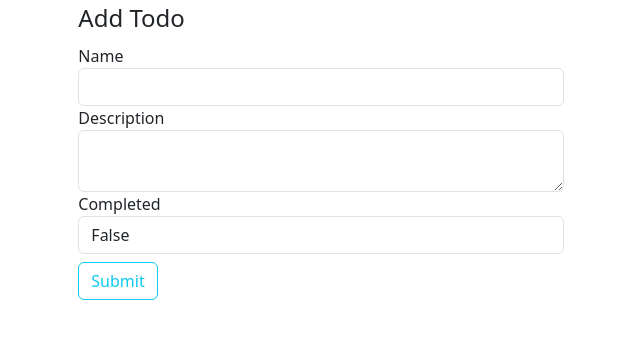
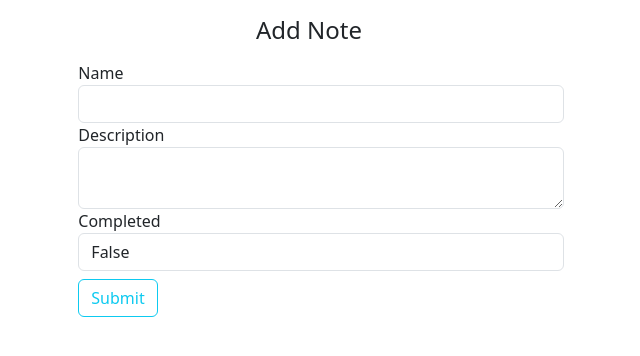
Before and after one commit to kmparks60/Culmino, a Flask app: page /add_todo in a window 1280 px wide. Shown: the part 56-412 px from the top of the page, without its empty margins (319-959 px from the left). Run offline with Flask 3, Linux system fonts and the light colour scheme; some libraries are stand-ins or nearby versions.

Commit message:
cleaned up add_todo code/changed Add Note spacing

```diff
--- a/application/templates/add_todo.html
+++ b/application/templates/add_todo.html
@@ -4,47 +4,47 @@
 	<form action="" method="POST">
 		{{ form.csrf_token() }}
 		<fieldset class="form-group">
-			<legend>Add Todo</legend>
+			<legend class="row justify-content-center h4 my-3">Add Note</legend>
 
 			<div class="form-group">
-				{{ form.name.label(class="formcontrol-label") }}
+				{{ form.name.label(class="form-control-label") }}
 				{% if form.name.errors %}
-					{{ form.name(class="form-control form-control is-invalid") }}
+					{{ form.name(class="form-control is-invalid") }}
 					{% for error in form.name.errors %}
-					<div class="invalid-feedback">
+					<div class="invalid-feedback" id="nameError">
 						<span>{{ error }}</span>
 					</div>
 					{% endfor %}
 				{% else %}
-					{{ form.name(class="form-control form-control") }}
+					{{ form.name(class="form-control") }}
 				{% endif %}
 			</div>
 
 			<div class="form-group">
 				{{ form.description.label(class="form-control-label") }}
 				{% if form.description.errors %}
-					{{ form.description(class="form-control form-control is-invalid") }}
+					{{ form.description(class="form-control is-invalid") }}
 					{% for error in form.description.errors %}
-						<div class="invalid-feedback">
+						<div class="invalid-feedback" id="descriptionError">
 							<span>{{ error }}</span>
 						</div>
 					{% endfor %}
 				{% else %}
-					{{ form.description(class="form-control form-control") }}
+					{{ form.description(class="form-control") }}
 				{% endif %}
 			</div>
 
 			<div class="form-group">
 				{{ form.completed.label(class="form-control-label") }}
 				{% if form.completed.errors %}
-					{{ form.completed.label(class="form-control-label form-control is-invalid") }}
+					{{ form.completed(class="form-control is-invalid") }}
 					{% for error in form.completed.errors %}
-						<div class="invalid-feedback">
+						<div class="invalid-feedback" id="completedError">
 							<span>{{ error }}</span>
 						</div>
 					{% endfor %}
 				{% else %}
-					{{ form.completed(class="form-control form-control") }}
+					{{ form.completed(class="form-control") }}
 				{% endif %}
 			</div>
 
```
